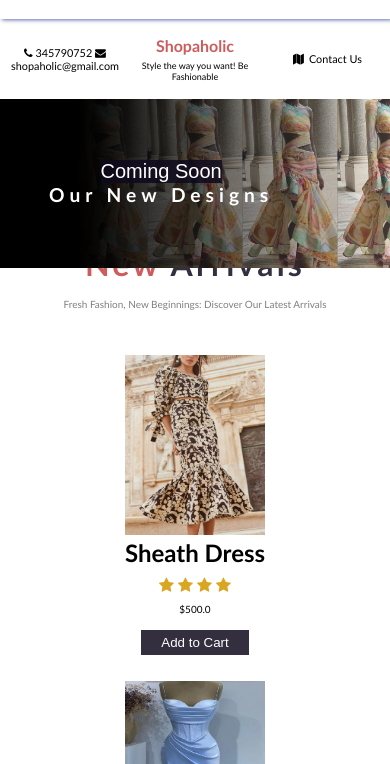
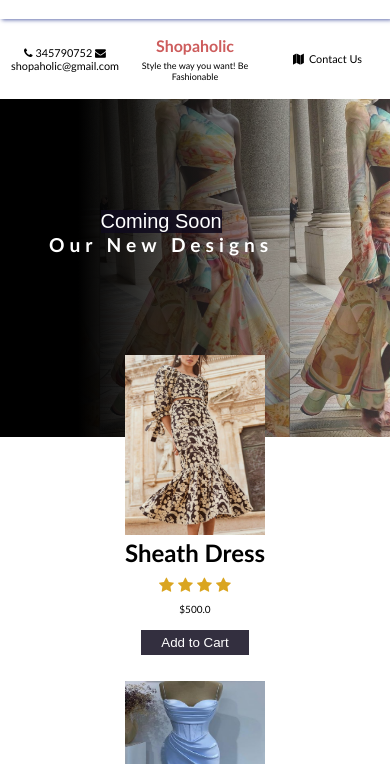
Before and after one commit to TechNamrata/Brainwave_Matrix_Intern_Task-2, a plain HTML site: page index.html in a window 390 px wide. Shown: the part 51-815 px from the top of the page. Drawn offline with nearby package versions, Linux system fonts and the light colour scheme; files whose address does not match are found by name.

Commit message:
Add files via upload

```diff
--- a/style.css
+++ b/style.css
@@ -264,7 +264,7 @@
             padding: 10px 10px;
             animation: animate 5s ease infinite;
         }
-    @media (max-width:420px) {
+    @media (max-width:450px) {
         .nav1{
             font-size: 72%;
         }
@@ -288,7 +288,7 @@
             font-size: 68%;
         }
         .featured{
-            height: 20vh;
+            height: 40vh;
             display: flex;
             justify-content: center;
             align-items: center;
@@ -304,13 +304,13 @@
             height: 35vh;
         }
         .latest{
-            height: 100%;
+
             width: 100%;
         }
         .cardcon{
             display: flex;
             flex-direction: column;
-            width: 100%;
+
         }
         .latest p{
             font-size: 10px;
```
